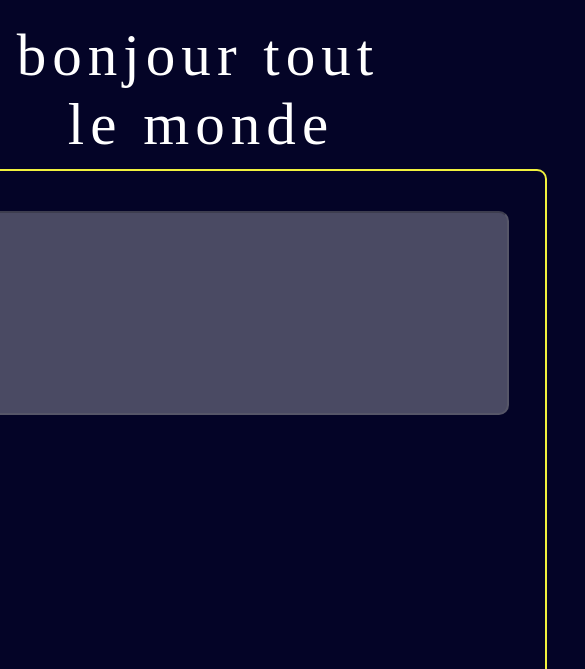
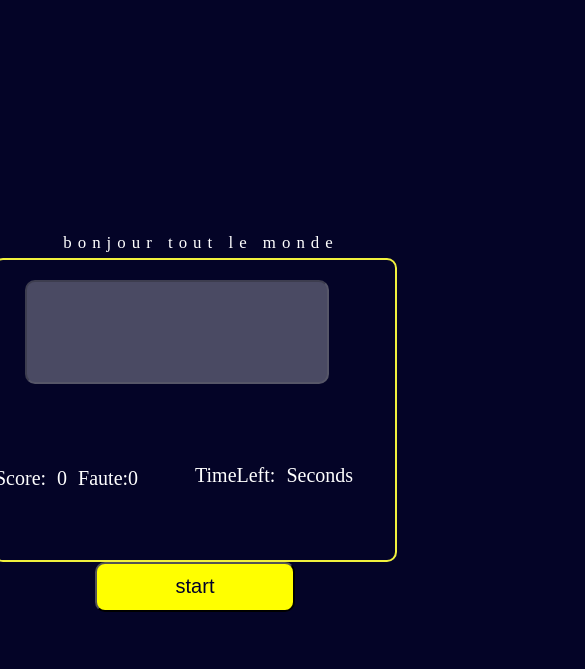
Before and after one commit to ZahirKaoutar/Games-with-js, a plain HTML site: page typing game/index.html in a window 390 px wide. Shown: the top 669 px of the page, 585 px wide, since content can reach past the window. Drawn offline with Linux system fonts and the light colour scheme.

Commit message:
ajout de responsive

```diff
--- a/typing game/style.css
+++ b/typing game/style.css
@@ -1,3 +1,5 @@
+
+
 *{
     padding:0;
     margin:0;
@@ -70,3 +72,65 @@ body{
 span{
     margin-left:6px;
 }
+
+
+@media (max-width: 500px) {
+   .container{
+    width:400px;
+    height:300px;
+     border: 2px solid rgb(241, 241, 61);
+    border-radius: 10px;
+
+
+
+
+}
+#txt{
+    color:white;
+    font-size:2vh;
+    text-align: center;
+    margin-bottom:5px;
+
+
+}
+.typing-game{
+    width: 300px;
+    height:100px;
+   border-radius: 10px;
+   position: relative;
+   font-size: 20px;
+   left:30px;
+   top: 20px;
+
+
+}
+.controle{
+    display:flex;
+    justify-content: space-around;
+    flex-direction: column;
+
+}
+.score1{
+    color:white;
+    font-size: 20px;
+    position:relative;
+    top:80px;
+    right:0px;
+}
+.time{
+    color:white;
+    font-size: 20px;
+    position:relative;
+    top:100px;
+    left: 200px;
+}
+.btn{
+    background-color: yellow;
+    width:200px;
+    height:50px;
+    color:rgb(0, 0, 43);
+    font-size: 20px;
+    border-radius: 10px;
+}
+
+}
```
